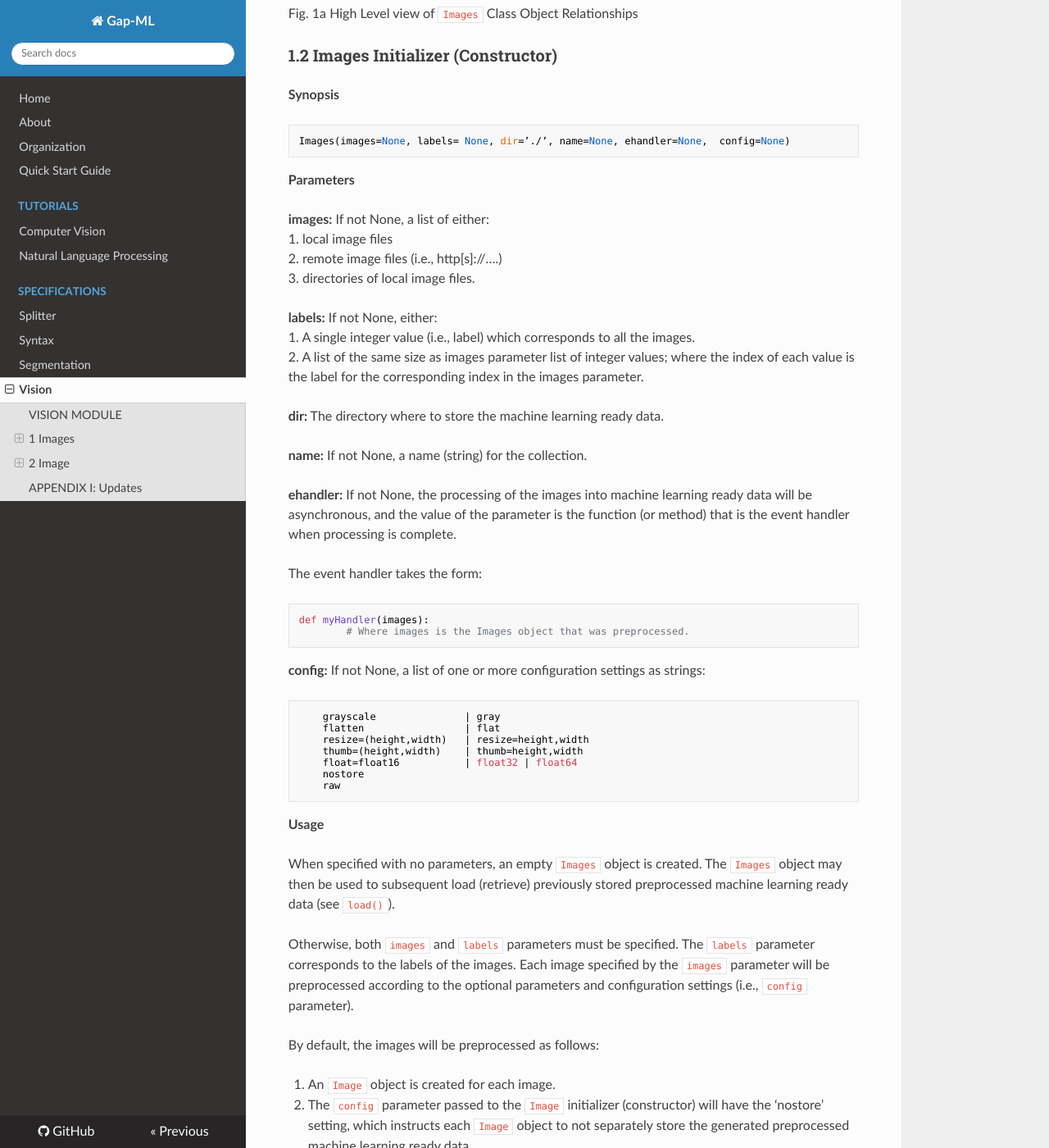
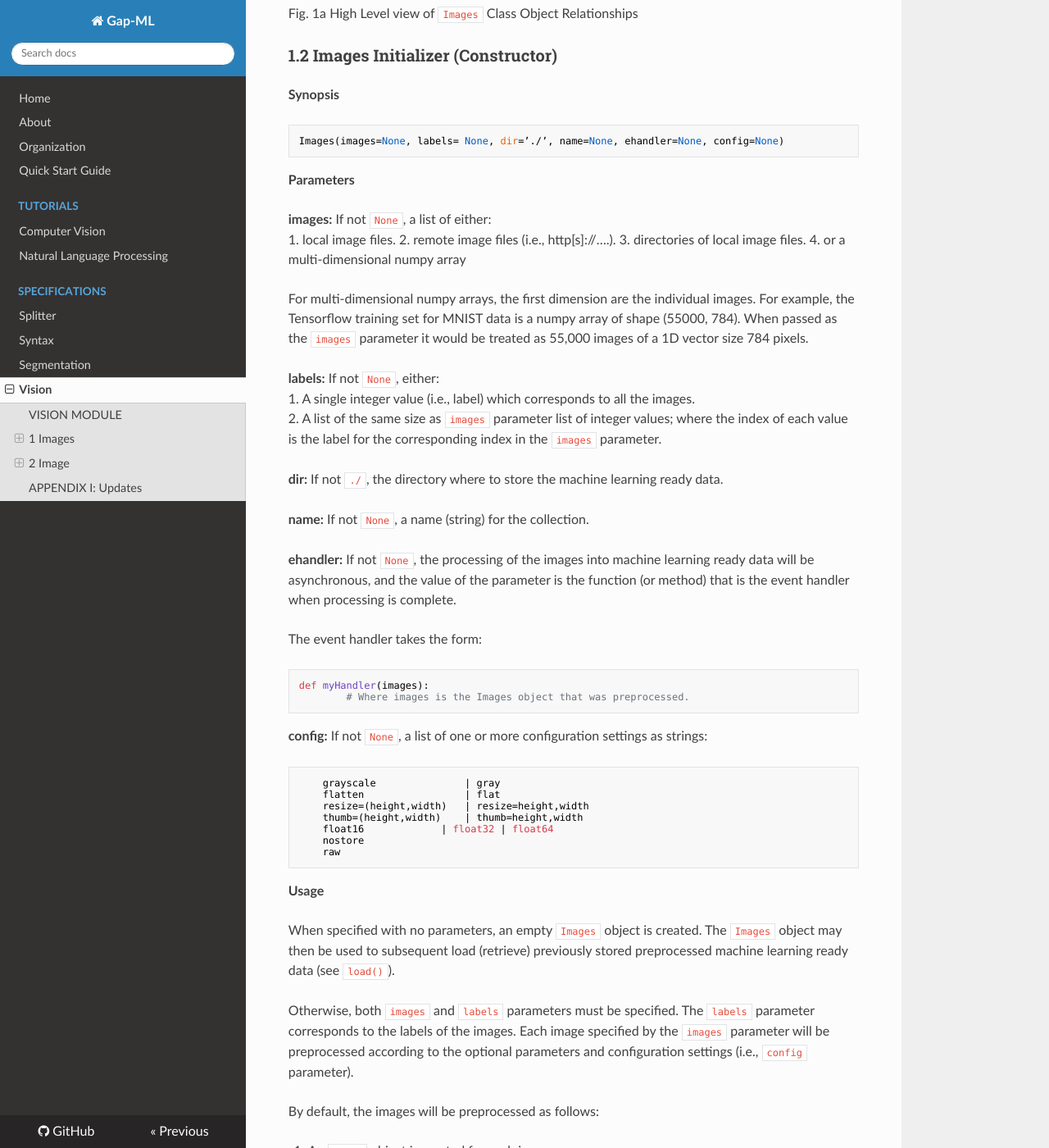
Before and after one commit to andrewferlitsch/Gap, an MkDocs documentation site: the page built from docs/specs/vision_spec.md, in a window 1280 px wide and 1400 px high, scrolled down 1173 px. Shown: the whole window at 82% size. Built offline with MkDocs 1.6.1, drawn with Linux system fonts in a browser that asks for light colours; nearby versions of some CDN libraries; some of the changed text lies outside the part shown.

Commit message:
Update vision_spec.md

````diff
--- a/docs/specs/vision_spec.md
+++ b/docs/specs/vision_spec.md
@@ -32,25 +32,28 @@ Fig. 1a High Level view of `Images` Class Object Relationships
 **Synopsis**
 
 ```python
-Images(images=None, labels= None, dir=’./’, name=None, ehandler=None,  config=None)
+Images(images=None, labels= None, dir=’./’, name=None, ehandler=None, config=None)
 ```
 
 **Parameters**
 
-**images:** If not None, a list of either:
-1.	local image files
-2.	remote image files (i.e., http[s]://….)
+**images:** If not `None`, a list of either:
+1.	local image files.
+2.	remote image files (i.e., http[s]://….).
 3.	directories of local image files.
+4.	or a multi-dimensional numpy array
 
-**labels:** If not None, either:
+For multi-dimensional numpy arrays, the first dimension are the individual images. For example, the Tensorflow training set for MNIST data is a numpy array of shape (55000, 784). When passed as the `images` parameter it would be treated as 55,000 images of a 1D vector size 784 pixels.
+
+**labels:** If not `None`, either:
 1.	A single integer value (i.e., label) which corresponds to all the images.
-2.	A list of the same size as images parameter list of integer values; where the index of each value is the label for the corresponding index in the images parameter.
+2.	A list of the same size as `images` parameter list of integer values; where the index of each value is the label for the corresponding index in the `images` parameter.
 
-**dir:** The directory where to store the machine learning ready data.
+**dir:** If not `./`, the directory where to store the machine learning ready data.
 
-**name:** If not None, a name (string) for the collection.
+**name:** If not `None`, a name (string) for the collection.
 
-**ehandler:** If not None, the processing of the images into machine learning ready data will be asynchronous, and the value of the parameter is the function (or method) that is the event handler when processing is complete.
+**ehandler:** If not `None`, the processing of the images into machine learning ready data will be asynchronous, and the value of the parameter is the function (or method) that is the event handler when processing is complete.
 
 The event handler takes the form:
 
@@ -59,13 +62,13 @@ def myHandler(images):
  	 	# Where images is the Images object that was preprocessed.
 ```
 
-**config:** If not None, a list of one or more configuration settings as strings:
+**config:** If not `None`, a list of one or more configuration settings as strings:
 
         grayscale               | gray
         flatten                 | flat
         resize=(height,width)   | resize=height,width
         thumb=(height,width)    | thumb=height,width
-        float=float16           | float32 | float64
+        float16           	| float32 | float64
         nostore
         raw
 
@@ -78,8 +81,8 @@ Otherwise, both `images` and `labels` parameters must be specified. The `labels`
 By default, the images will be preprocessed as follows:
 
 1.	An `Image` object is created for each image.
-2.	The `config` parameter passed to the `Image` initializer (constructor) will have the ‘nostore’ setting, which instructs each `Image` object to not separately store the generated preprocessed machine learning ready data.
-3.	Upon completion, the preprocessed machine learning data for each image is stored as a single HDF5 file in the current working directory, unless the `config` parameter 'nostore' was specified. The root name of the file will be the root name of the first image, preprended with 'collection'. For example, if the first image was `cat.jpg`, then the root name of the HDF5 will be:
+2.	The `config` parameter passed to the `Image` initializer (constructor) will have the `‘nostore’` setting implicitly added, which instructs each `Image` object to not separately store the generated preprocessed machine learning ready data.
+3.	Upon completion, the preprocessed machine learning data for each image is stored as a single HDF5 file in the current working directory, unless the `config` parameter `'nostore'` was specified. If either the `'raw'` or `'thumb'` configuration settings are specified, the corresponding raw pixel and thumbnail data for each image are stored in the HDF5 file. The root name of the file will be the root name of the first image, preprended with 'collection'. For example, if the first image was `cat.jpg`, then the root name of the HDF5 will be:
 
 ```
 collection.cat.h5
@@ -87,9 +90,27 @@ collection.cat.h5
 
 If either or both the `dir` and `config` options are not `None`, they are passed down to each `Image` object.
 
-If the `name` parameter is specified, the value will be the root name of the HDF5 stored file.
+If the `name` parameter is specified, the value will be the root name of the HDF5 stored file (overriding the above described default behavior. For example, if the parameter `name` is set to 'foobar', then the root name of the HDF5 will be:
+
+```python
+foobar.h5
+```
 
 If the `ehandler` parameter is not `None`, then the above will occur asynchronously, and when completed, the corresponding event handler will be called with the `Images` object passed as a parameter. The `ehandler` parameter may also be specified as a tuple, where the first item in the tuple is the event handler and the remaining items are arguments to pass to the event handler.
+
+```python
+# invoke without arguments
+func done(images):
+	print(images.time)
+
+images = Images(list, labels, ehandler=done)
+
+# invoke with arguments
+func done2(images, val):
+	print(images.time, val)
+
+images = Images(list, labels, ehandler=(done, 10))
+```
 
 If the path to an image file is remote (i.e., starts with http), an HTTP request will be made to fetch the contents of the file from the remote location.
 
````
